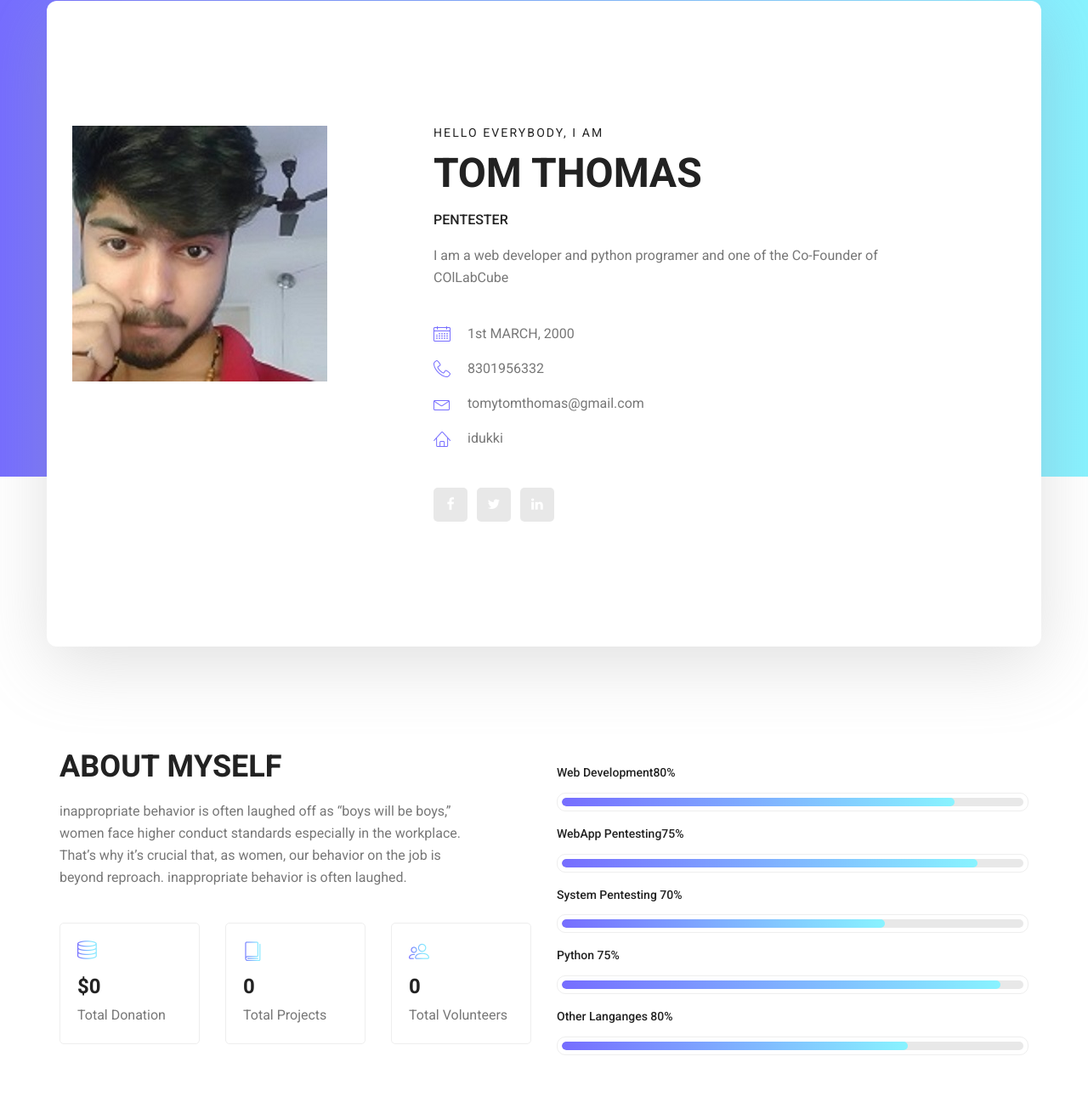
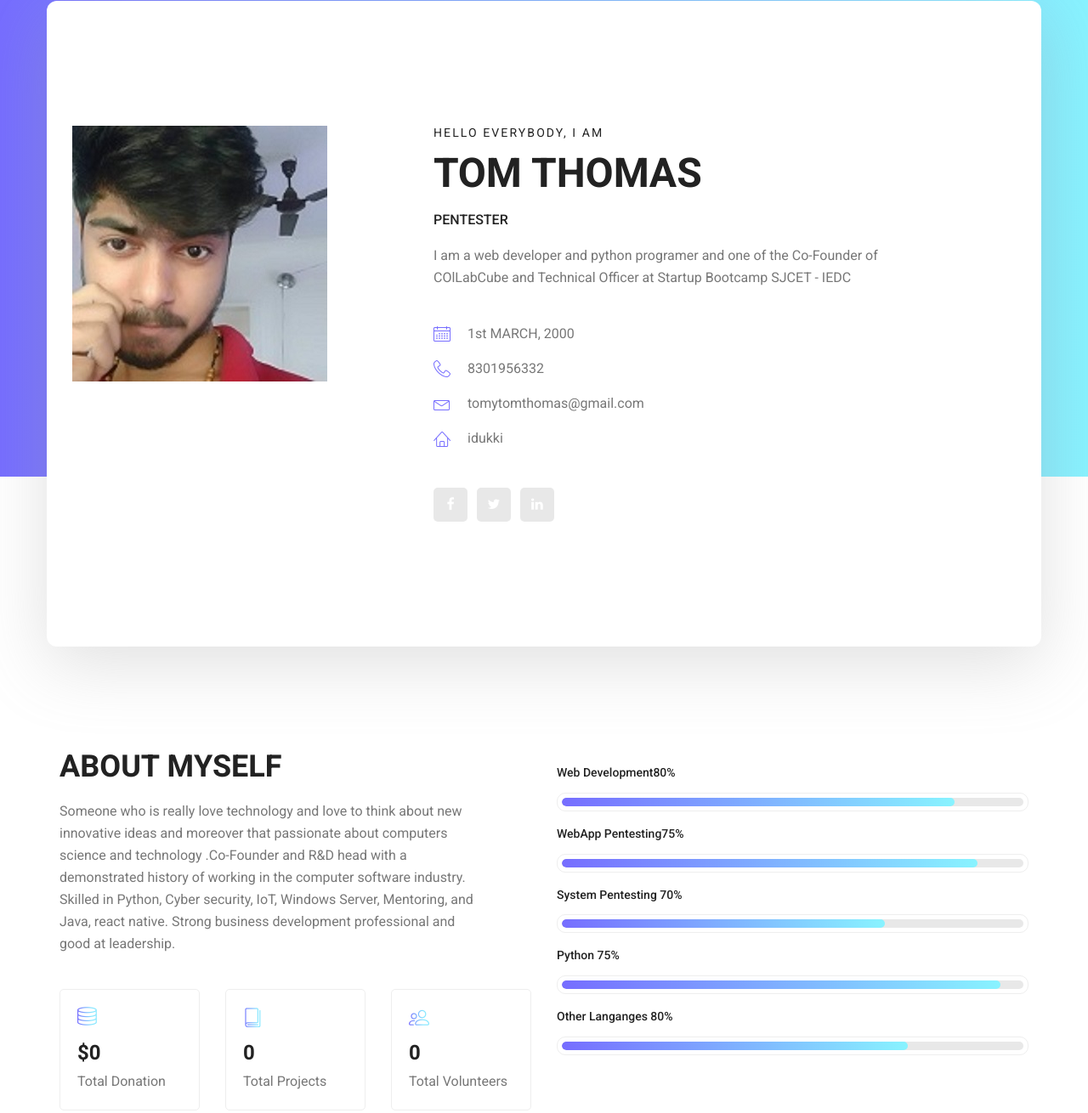
Before and after one commit to tomthomas12/tomthomas007.github.io, a plain HTML site: page index.html in a window 1280 px wide. Shown: the part 199-1509 px from the top of the page at 85% size. Drawn offline with Linux system fonts and the light colour scheme.

Commit message:
Update index.html

```diff
--- a/index.html
+++ b/index.html
@@ -63,7 +63,7 @@
 									<h6>Hello Everybody, i am</h6>
 									<h3>TOM THOMAS</h3>
 									<h4>PENTESTER</h4>
-									<p>I am a web developer and  python programer and one of the Co-Founder of COlLabCube</p>
+									<p>I am a web developer and  python programer and one of the Co-Founder of COlLabCube and Technical Officer at Startup Bootcamp SJCET - IEDC</p>
 									<ul class="list basic_info">
 										<li><a href="#"><i class="lnr lnr-calendar-full"></i> 1st MARCH, 2000</a></li>
 										<li><a href="#"><i class="lnr lnr-phone-handset"></i> 8301956332</a></li>
@@ -91,7 +91,7 @@
         			<div class="col-lg-6">
         				<div class="welcome_text">
         					<h4>About Myself</h4>
-        					<p>inappropriate behavior is often laughed off as “boys will be boys,” women face higher conduct standards especially in the workplace. That’s why it’s crucial that, as women, our behavior on the job is beyond reproach. inappropriate behavior is often laughed.</p>
+        					<p>Someone who is really love technology and love to think about new innovative ideas and moreover that passionate about computers science and technology .Co-Founder and R&D head with a demonstrated history of working in the computer software industry. Skilled in Python, Cyber security, IoT, Windows Server, Mentoring, and Java, react native. Strong business development professional and good at leadership.</p>
         					<div class="row">
         						<div class="col-md-4">
         							<div class="wel_item">
```
